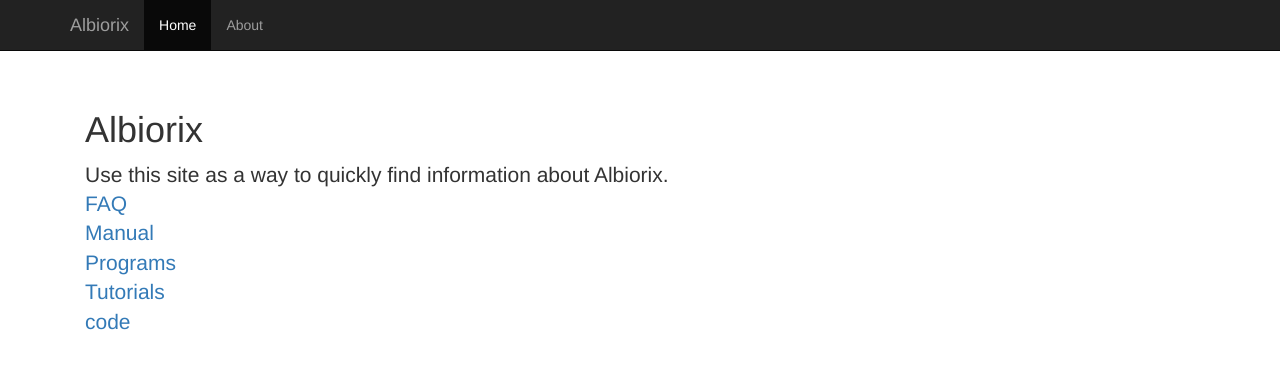
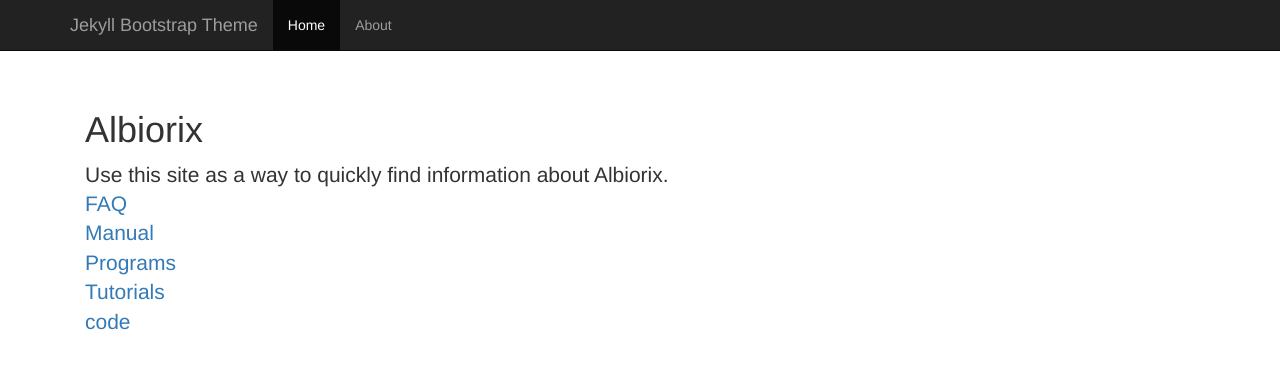
Before and after one commit to The-Bioinformatics-Group/Albiorix, a Jekyll site: the page built from index.html, in a window 1280 px wide. Shown: the top 369 px of the page. Built offline with Jekyll 4.4.1, drawn with Linux system fonts in a browser that asks for light colours; nearby versions of some CDN libraries.

Commit message:
Back at original configuration again

```diff
--- a/_config.yml
+++ b/_config.yml
@@ -1,8 +1,8 @@
 ###########
 # site.url, site.title
 
-url:   'https://github.com/mtop/albiorix'
-title: 'Albiorix'
+url:   'http://planetjekyll.github.io/jekyll-bootstrap-theme'
+title: 'Jekyll Bootstrap Theme'
 
 
 ########
```
